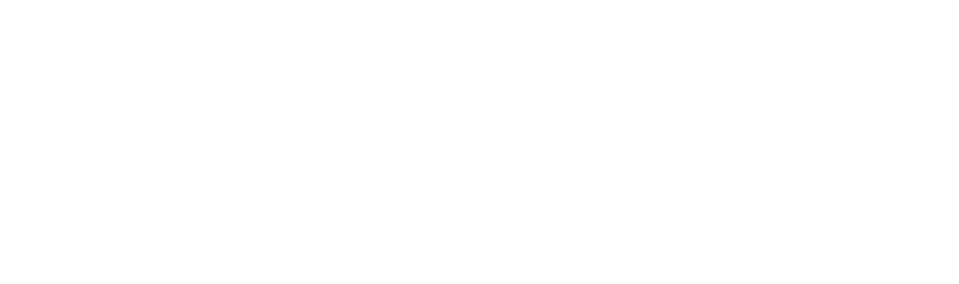
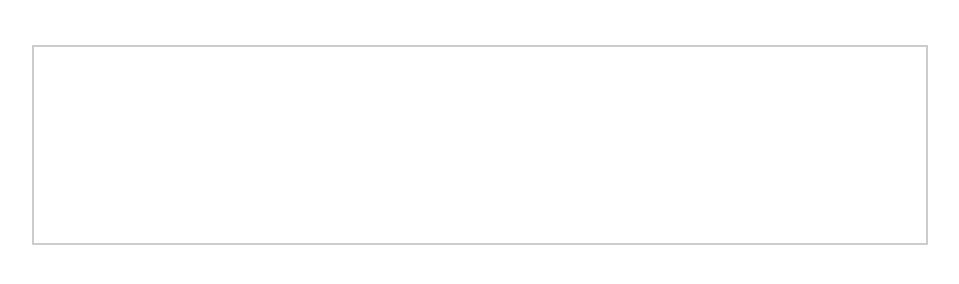
Before and after one commit to victorizbitskiy/rxjs-canvas, a website built with webpack: page src/index.html in a window 1280 px wide. Shown: the whole page, without its empty margins (160-1119 px from the left). Built offline with nearby package versions, Linux system fonts and the light colour scheme.

Commit message:
add canvas index.html

```diff
--- a/src/index.html
+++ b/src/index.html
@@ -12,9 +12,18 @@
       href="https://cdnjs.cloudflare.com/ajax/libs/materialize/1.0.0/css/materialize.min.css"
     />
     <title>RxJS Полный курс</title>
+    <style>
+      canvas {
+        width: 100%;
+        height: 200px;
+        border: 2px solid #ccc;
+      }
+    </style>
   </head>
   <body style="padding-top: 3rem">
-    <div class="container"></div>
+    <div class="container">
+      <canvas></canvas>
+    </div>
 
     <script src="https://cdnjs.cloudflare.com/ajax/libs/materialize/1.0.0/js/materialize.min.js"></script>
   </body>
```
